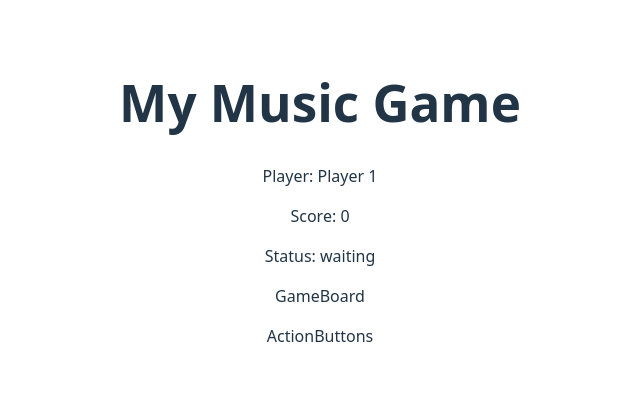
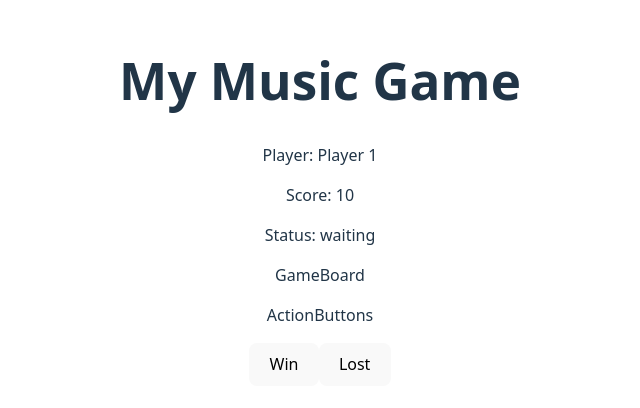
Before and after one commit to tomjoy75/base_for_music_app, a React (Vite) app: page / in a window 1280 px wide. Shown: the part 198-606 px from the top of the page, without its empty margins (320-960 px from the left). Built offline with nearby package versions, Linux system fonts and the light colour scheme.

Commit message:
feat: implement win/lost logic and update player state

```diff
--- a/src/App.tsx
+++ b/src/App.tsx
@@ -16,38 +16,33 @@ function App() {
   }>
     ({
     "name": "Player 1",
-    "score": 0,
+    "score": 10,
     "status": 'waiting' // waiting | playing | won | lost
-  })
+  });
+
+  function handleWin(){
+    setPlayer({
+      ...player,
+      score: player.score + 1,
+      status: "won"});
+   }
+
+   function handleLost(){
+    setPlayer({
+      ...player,
+      score: player.score - 1,
+      status: "lost"
+    });
+   }
 
   return (
     <>
-      {/* <div>
-        <a href="https://vite.dev" target="_blank">
-          <img src={viteLogo} className="logo" alt="Vite logo" />
-        </a>
-        <a href="https://react.dev" target="_blank">
-          <img src={reactLogo} className="logo react" alt="React logo" />
-        </a>
-      </div>
-      <h1>Vite + React</h1>
-      <div className="card">
-        <button onClick={() => setCount((count) => count + 1)}>
-          count is {count}
-        </button>
-        <p>
-          Edit <code>src/App.tsx</code> and save to test HMR
-        </p>
-      </div>
-      <p className="read-the-docs">
-        Click on the Vite and React logos to learn more
-      </p> */}
       <Container>
         <Stack>
           <Header />
           <PlayerStatus name={player.name} score={player.score} status={player.status}/>
           <GameBoard />
-          <ActionButtons />
+          <ActionButtons onWin={handleWin} onLost={handleLost}/>
         </Stack>
       </Container>
     </>
--- a/src/components/ActionButtons.tsx
+++ b/src/components/ActionButtons.tsx
@@ -1,7 +1,19 @@
 // Gestion des boutons pour interragir
+type ActionButtonsType={
+	// status: "waiting" | "playing" | "won" | "lost";
+	onWin: () => void;
+	onLost: () => void;
+}
 
-export function ActionButtons() {
+// export function ActionButtons(status: ActionButtonsType) {
+export function ActionButtons(props: ActionButtonsType) {
 	return (
-		<p>ActionButtons</p>
+		<div>
+			<p>ActionButtons</p>
+			{/* <h1>status : {props.status}</h1> */}
+			<button onClick={props.onWin}>Win</button>
+			<button onClick={props.onLost}>Lost</button>
+			{/* <button>Lost</button> */}
+		</div>
 	)
 }
--- a/src/components/PlayerStatus.tsx
+++ b/src/components/PlayerStatus.tsx
@@ -5,12 +5,13 @@ type PlayerStatusProps= {
 	status: "waiting" | "playing" | "won" | "lost";
 }
 
-export function PlayerStatus({name, score, status}: PlayerStatusProps ) {
+// export function PlayerStatus({name, score, status}: PlayerStatusProps ) {
+export function PlayerStatus(props: PlayerStatusProps ) {
 	return (
 		<div>
-			<p>Player: {name}</p>
-			<p>Score: {score}</p>
-			<p>Status: {status}</p>
+			<p>Player: {props.name}</p>
+			<p>Score: {props.score}</p>
+			<p>Status: {props.status}</p>
 		</div>
 	)
 }
```
